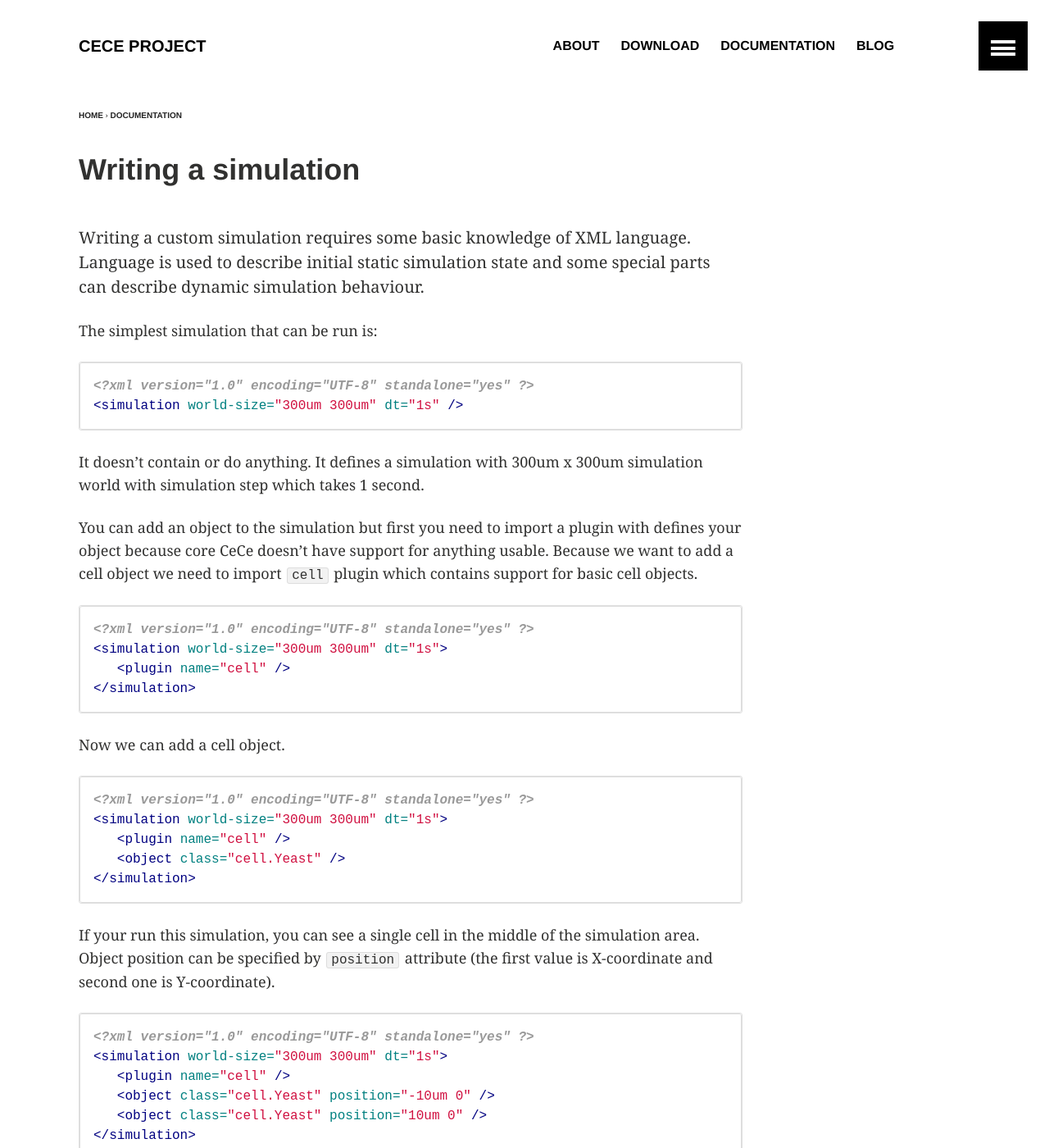
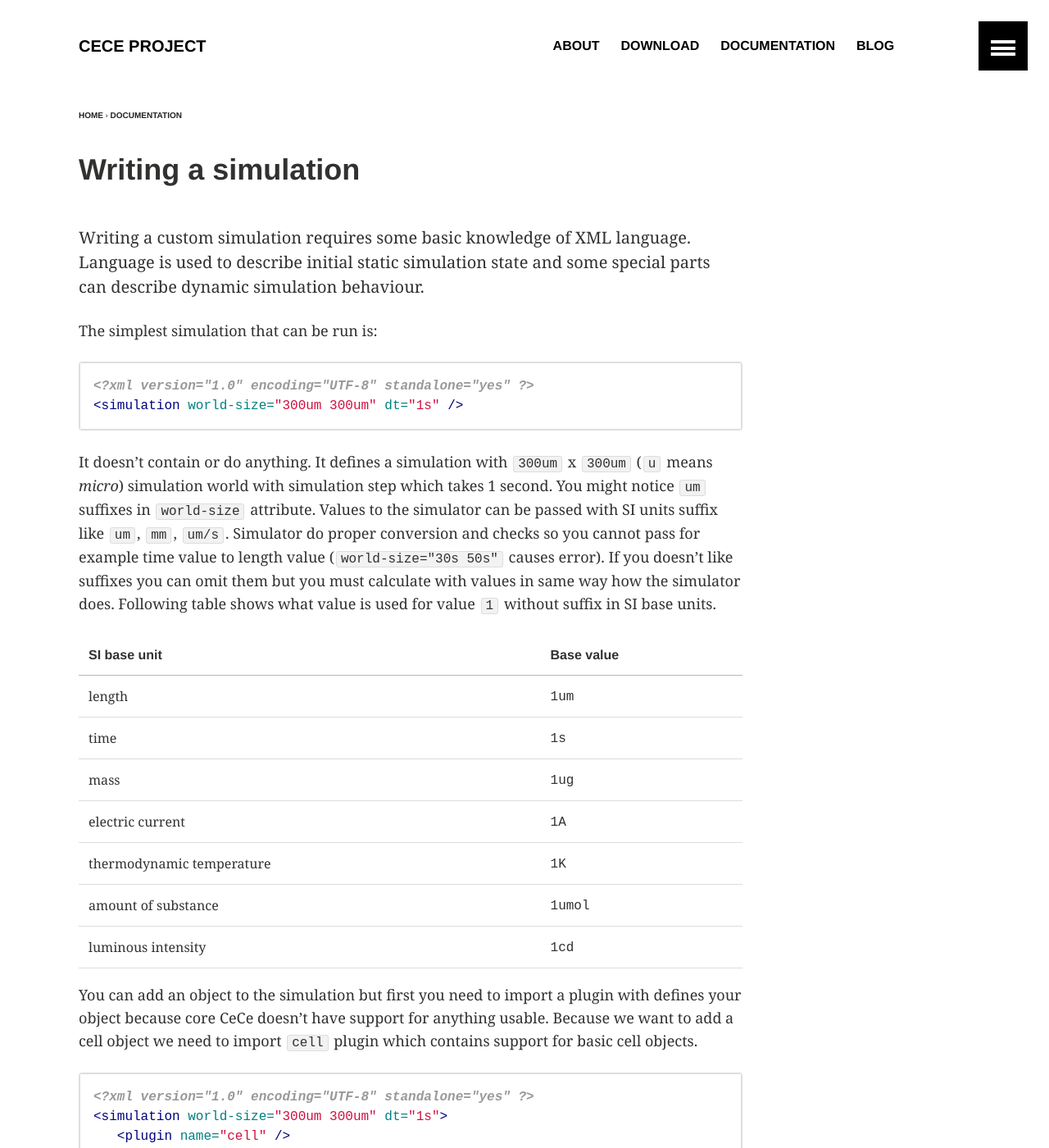
Before and after one commit to GeorgievLab/CeCe, a Jekyll site: the page built from doc/writing-a-simulation.md, in a window 1280 px wide and 1400 px high. Shown: the whole window at 82% size. Built offline with Jekyll 4.4.1, drawn with Linux system fonts in a browser that asks for light colours.

Commit message:
Improved documentation and added detailed explanation of the first example simulation.

````diff
--- a/doc/writing-a-simulation.md
+++ b/doc/writing-a-simulation.md
@@ -16,7 +16,18 @@ The simplest simulation that can be run is:
 <simulation world-size="300um 300um" dt="1s" />
 ```
 
-It doesn't contain or do anything. It defines a simulation with 300um x 300um simulation world with simulation step which takes 1 second.
+It doesn't contain or do anything. It defines a simulation with `300um` x `300um` (`u` means *micro*) simulation world with simulation step which takes 1 second. You might notice `um` suffixes in `world-size` attribute. Values to the simulator can be passed with SI units suffix like `um`, `mm`, `um/s`. Simulator do proper conversion and checks so you cannot pass for example time value to length value (`world-size="30s 50s"` causes error).
+If you doesn't like suffixes you can omit them but you must calculate with values in same way how the simulator does. Following table shows what value is used for value `1` without suffix in SI base units.
+
+| SI base unit              | Base value |
+| ------------------------- | ---------- |
+| length                    | `1um`      |
+| time                      | `1s`       |
+| mass                      | `1ug`      |
+| electric current          | `1A`       |
+| thermodynamic temperature | `1K`       |
+| amount of substance       | `1umol`    |
+| luminous intensity        | `1cd`      |
 
 You can add an object to the simulation but first you need to import a plugin with defines your object because core CeCe doesn't have support for anything usable. Because we want to add a cell object we need to import `cell` plugin which contains support for basic cell objects.
 
````
Also changed, not shown: doc/doc.md (+6 -0 lines), doc/example-agglutination.md (added, +26 -0 lines), images/doc/Agglutination_0.1.png (added), images/doc/Agglutination_0.1_small.png (added), images/doc/Agglutination_0.2.png (added), images/doc/Agglutination_0.2_small.png (added), images/doc/Agglutination_0.5.png (added), images/doc/Agglutination_0.5_small.png (added).
